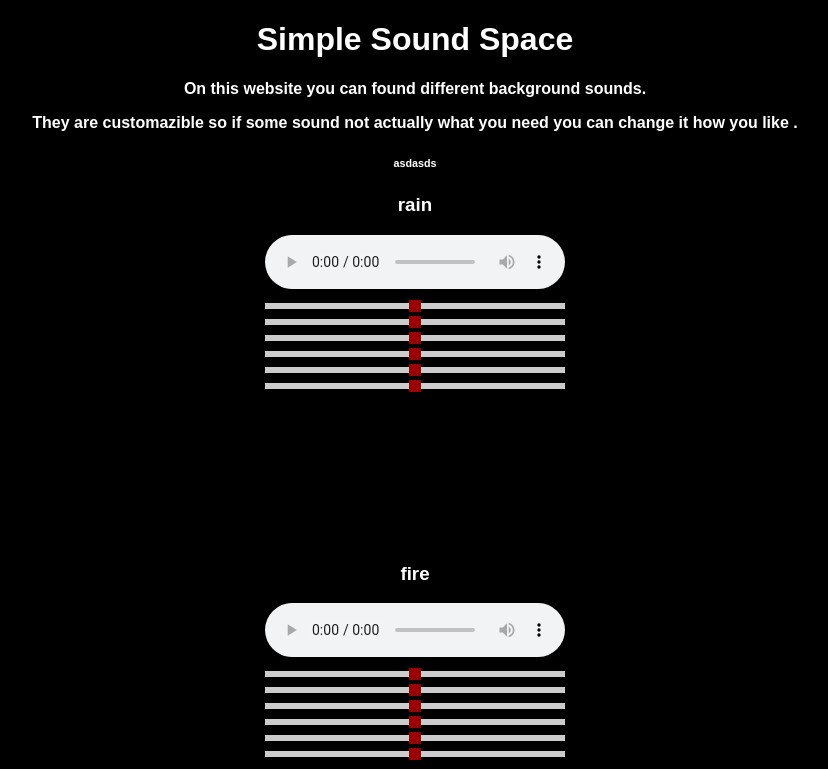
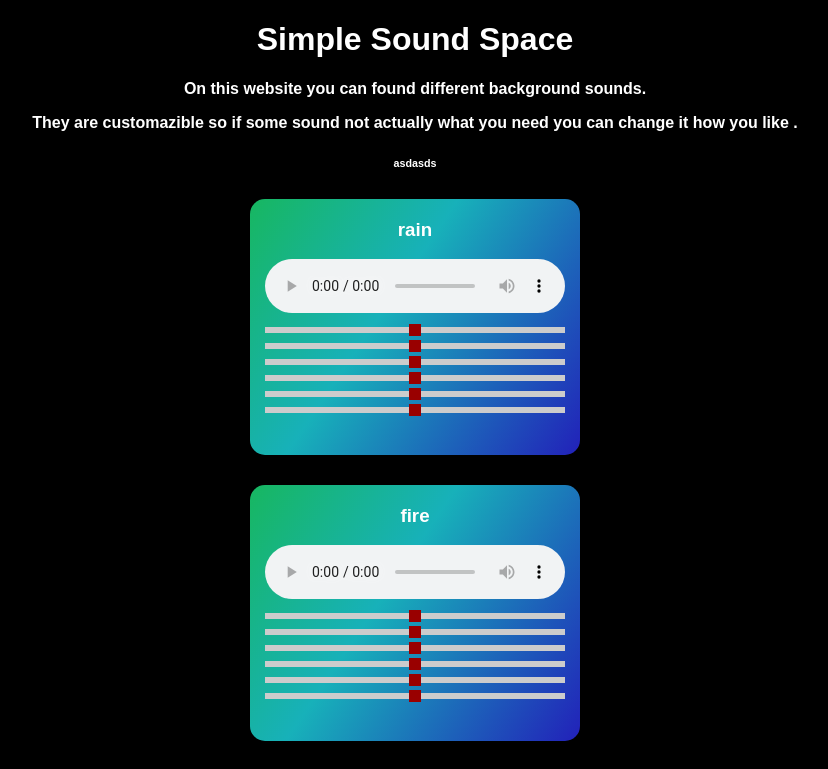
Before and after one commit to med100s/simple-note, a React app: page / in a window 1280 px wide. Shown: the top 769 px of the page, without its empty margins (225-1053 px from the left). Built offline with nearby package versions, Linux system fonts and the light colour scheme.

Commit message:
added background gradient animation

```diff
--- a/src/App.css
+++ b/src/App.css
@@ -25,10 +25,48 @@
 }
 
 .wrap_audio{
-  height: 350px;
-  width: 300px;
-  margin:0 auto;
+  height: 255px;
+  width: 330px;
+  margin:30px auto;
+  padding-top: 1px;
+  border-radius: 15px;
+  background: linear-gradient(124deg, rgba(250, 36, 0, 0.8),
+                                      rgba(240, 255, 37, 0.8),
+                                      rgba(255, 153, 70, 0.8),
+                                      rgba(255, 41, 41, 0.8),
+                                      rgba(29, 232, 64, 0.8),
+                                      rgba(29, 221, 232, 0.8),
+                                      rgba(43, 29, 232, 0.8),
+                                      rgba(221, 0, 243, 0.8),
+                                      #dd00f3);
 
+  background-size: 500% 500%;
+
+  -webkit-animation: rainbow 18s ease infinite;
+  -z-animation: rainbow 18s ease infinite;
+  -o-animation: rainbow 18s ease infinite;
+  animation: rainbow 18s ease infinite;
+}
+
+@-webkit-keyframes rainbow {
+    0%{background-position:0% 82%}
+    50%{background-position:100% 19%}
+    100%{background-position:0% 82%}
+}
+@-moz-keyframes rainbow {
+    0%{background-position:0% 82%}
+    50%{background-position:100% 19%}
+    100%{background-position:0% 82%}
+}
+@-o-keyframes rainbow {
+    0%{background-position:0% 82%}
+    50%{background-position:100% 19%}
+    100%{background-position:0% 82%}
+}
+@keyframes rainbow {
+    0%{background-position:0% 82%}
+    50%{background-position:100% 19%}
+    100%{background-position:0% 82%}
 }
 .soundbar{
 
--- a/src/soundWIthEqualizer.js
+++ b/src/soundWIthEqualizer.js
@@ -131,7 +131,7 @@ class Equalized extends Component {
         return (
             <div className="wrap_audio">
                 {/* <button onClick={()=>this.handleClick()}></button> */}
-                <h3>{this.title}</h3>
+                <h3 className="audio_title">{this.title}</h3>
                 <audio
                     crossorigin="anonymous"
                     controls
```
